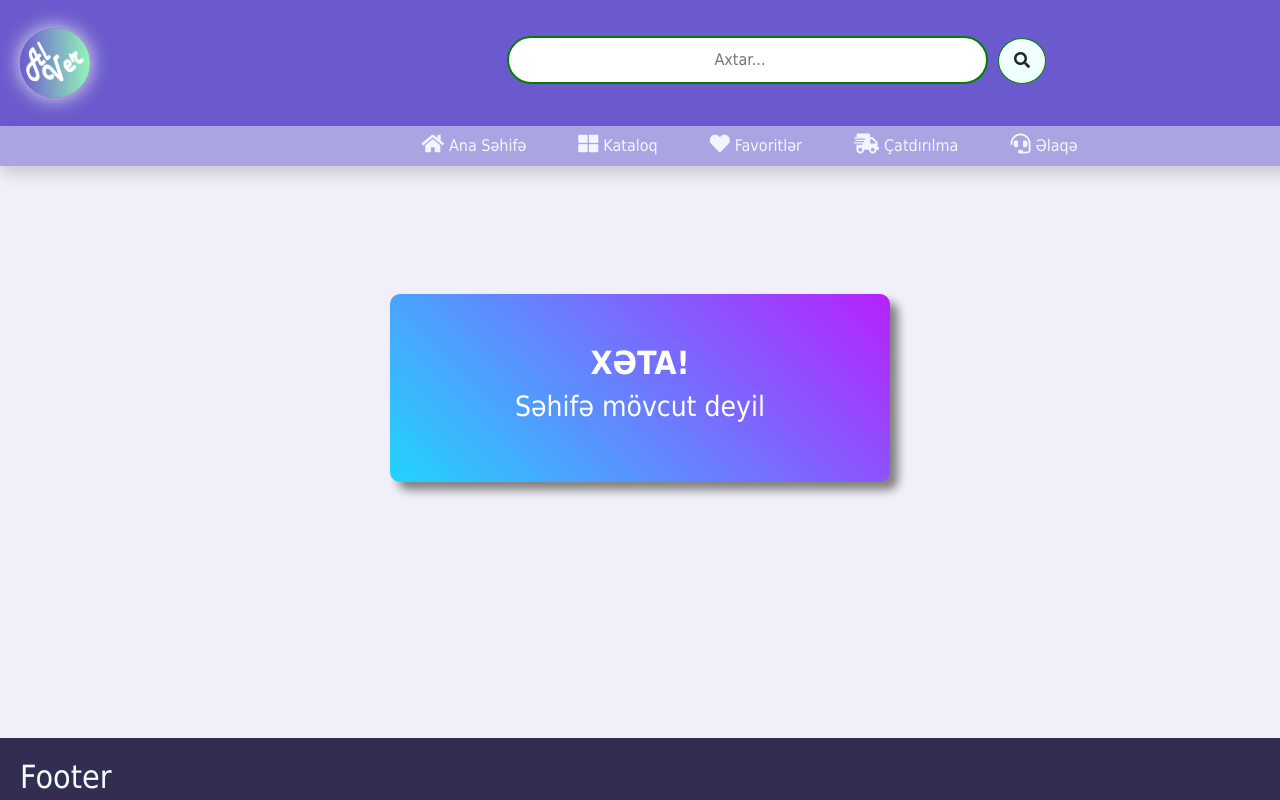
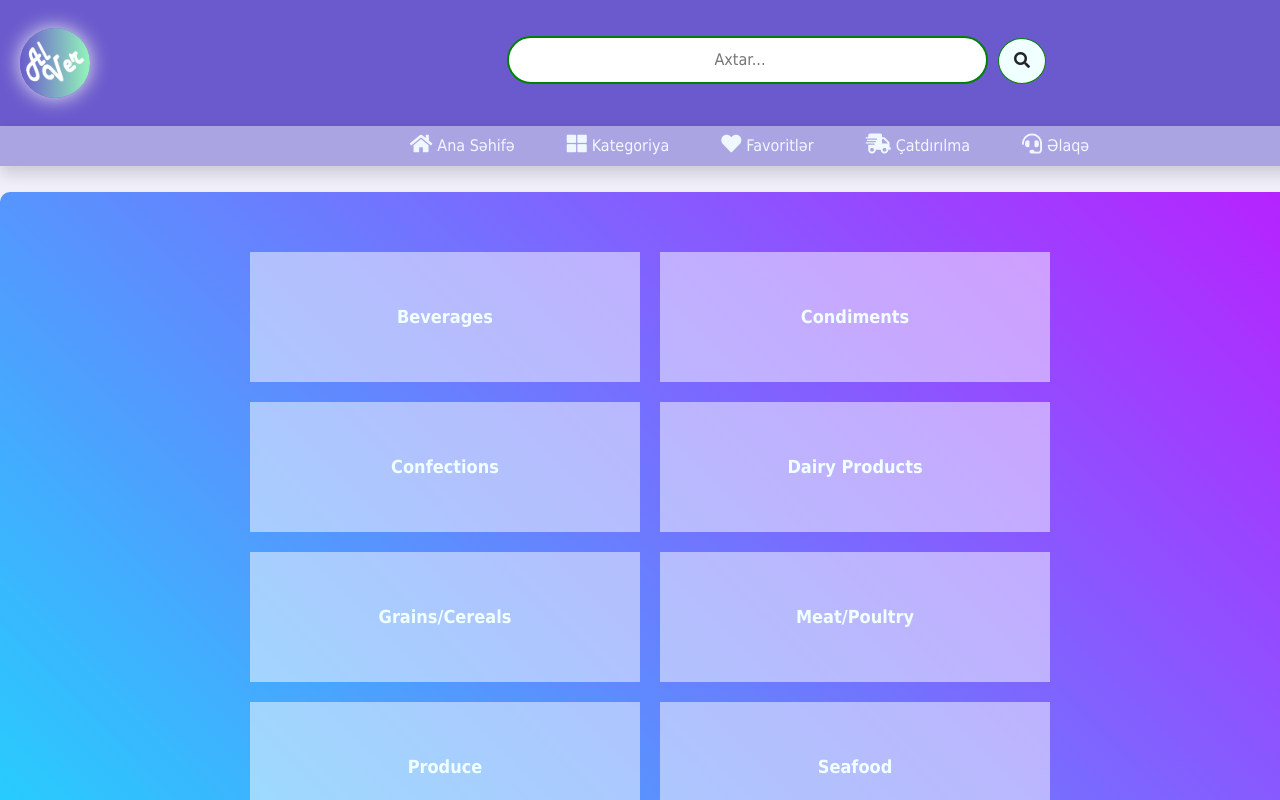
Before and after one commit to vugarsafarzada/Al-Ver, a React (Create React App) app: page /categories in a window 1280 px wide. Shown: the top 800 px of the page. Built offline with nearby package versions, Linux system fonts and the light colour scheme; data requests are answered from the project's data file.

Commit message:
Categories was developed and fixed other bugs etc...

```diff
--- a/src/App.css
+++ b/src/App.css
@@ -5,7 +5,9 @@ body {
   background-color: rgba(105, 90, 205, 0.095);
 }
 
-input, select, button {
+input,
+select,
+button {
   outline: none;
 }
 
@@ -151,10 +153,11 @@ input, select, button {
   box-shadow: 8px 8px 10px gray;
 }
 
-.content-label{
+.content-label {
   color: white;
   font-weight: bold;
   text-align: center;
+  padding: 19px;
 }
 
 .posts {
@@ -268,11 +271,11 @@ input, select, button {
 }
 
 /* PRODUCT styles */
-.product{
+.product {
   padding: 10px;
 }
 
-.product-img{
+.product-img {
   width: 900px;
   height: 600px;
   background-color: rgba(105, 90, 205, 0.455);
@@ -280,7 +283,7 @@ input, select, button {
   margin: 0 auto;
 }
 
-.product-info{
+.product-info {
   background-color: rgb(239, 238, 255);
   padding: 20px;
   font-size: 15px;
@@ -288,14 +291,14 @@ input, select, button {
 
 }
 
-.price-fav-box{
+.price-fav-box {
   position: static;
 }
 
 
 /* SEARCH styles */
 
-.s-results{
+.s-results {
   position: fixed;
   background-color: rgba(105, 90, 205, 0.455);
   color: azure;
@@ -304,4 +307,40 @@ input, select, button {
   border-bottom-right-radius: 15px;
 }
 
+
+/* CATEGORIES styles */
+
+.categories-box {
+  margin: 10px;
+  padding: 20px;
+  display: flex;
+  flex-wrap: wrap;
+  justify-content: center;
+  align-items: center;
+}
+
+.category-box {
+  margin: 10px;
+  background: rgba(255, 255, 255, 0.5);
+  text-align: center;
+  width: 390px;
+  height: 130px;
+  display: flex;
+  justify-content: center;
+  align-items: center;
+  text-decoration: none;
+}
+
+.category-box:hover{
+  background: rgba(255, 255, 255, 0.3);
+  transition-duration: 0.3s;
+  transform: skew(1deg);
+
+}
+
+.category-label {
+  color: azure;
+  font-size: 18px;
+}
+
 /*=--------------=*/
--- a/src/App.js
+++ b/src/App.js
@@ -14,14 +14,20 @@ import Product from './components/Product';
 import Navigator from './components/Navigator';
 import Search from './components/Search';
 import Favorites from './components/Favorites';
+import Categories from './components/Categories';
 
 function App() {
   const [products, setProducts] = useState([""]);
+  const [categories, setCategories] = useState([""]);
 
   useEffect(() => {
     fetch('http://localhost:3000/products')
       .then(response => response.json())
       .then(data => setProducts(data.reverse()))
+
+    fetch('http://localhost:3000/categories')
+      .then(response => response.json())
+      .then(data => setCategories(data))
   }, []);
 
   return (
@@ -33,6 +39,7 @@ function App() {
           <Switch>
             <Route exact path={"/"} render={props => (<Main />)} />
             <Route exact path={"/main"} render={props => (<Main />)} />
+            <Route exact path={"/categories"} render={props => (<Categories  categories={categories}/>)} />
             <Route exact path={"/favorites"} render={props => (<Favorites />)} />
             <Route exact path={"/products"} render={props => (<Product />)} />
             <Route exact path={"/search"} component={Search} />
--- /dev/null
+++ b/src/components/Categories.js
@@ -0,0 +1,21 @@
+function Categories(props) {
+    if (props.categories) {
+        var categorieList = props.categories.map(item => (
+            <a href={"/search?categoryId=" + item.id} key={item.id - 1} className="category-box">
+                <b className="category-label">{item.categoryName}</b>
+            </a>
+        ))
+    }
+
+    return (
+        <div className="categories">
+            <div className="content">
+                <div className="categories-box">
+                    {categorieList}
+                </div>
+            </div>
+        </div>
+    )
+}
+
+export default Categories;
--- a/src/components/Content.js
+++ b/src/components/Content.js
@@ -2,7 +2,6 @@
 import React from 'react';
 import { useContext } from 'react';
 import { productsContext } from '../contexts/productsContext';
-
 //Components
 import Filter from './Filter';
 import Post from './Post';
@@ -45,8 +44,8 @@ function Content(props) {
 
     return (
         <div className="content">
-            <h2 className="content-label">{props.label}</h2>
-            <Filter hidden={false} />
+            <h3 className="content-label">{props.label}</h3>
+            <Filter hidden={!props.filter} />
             <div className="posts">
                 { posts2 ?  posts2 : posts }
             </div>
--- a/src/components/Main.js
+++ b/src/components/Main.js
@@ -3,7 +3,7 @@ import Content from './Content';
 function Main(props){
     return (
         <div>
-            <Content label="Ən yeni məhsullar"/>
+            <Content filter={true} label="Ən yeni məhsullar"/>
         </div>
     )
 }
--- a/src/components/Navigator.js
+++ b/src/components/Navigator.js
@@ -11,9 +11,9 @@ function Navigator() {
                         </a>
                     </NavItem>
                     <NavItem>
-                        <a href="/categories" className="nav-link" title="Kataloq">
+                        <a href="/categories" className="nav-link" title="Kategoriya">
                             <i className="fas fa-th-large nav-icon"></i>
-                            <span>Kataloq</span>
+                            <span>Kategoriya</span>
                         </a>
                     </NavItem>
                     <NavItem>
--- a/src/components/Product.js
+++ b/src/components/Product.js
@@ -4,20 +4,31 @@ import { Row, Col } from 'reactstrap';
 
 function Product(props) {
     const [productData, setProductData] = useState([]);
+    const [category, setCategory] = useState();
+
+    var request = document.location.search;
+    var requestType = decodeURI(request).split("=")[0];
 
     var getProductByRequest = () => {
-        var request = document.location.search;
-        var requestType = decodeURI(request).split("=")[0];
-        var check = (data) => {
-            data.length !== 0 ? setProductData(data) : window.location.assign("/error");
-        }
-
         if (requestType === "?id") {
             if (request !== null) {
                 var productUrL = `http://localhost:3000/products${request}`
                 fetch(productUrL)
                     .then(response => response.json())
                     .then(data => check(data))
+
+                var check = (data) => {
+                    data.length !== 0 ? setProductData(data) : window.location.assign("/error");
+                    setCategoryName(data[0].categoryId);
+
+                }
+
+                var setCategoryName = (value) =>{
+                    fetch(`http://localhost:3000/categories?id=${value}`)
+                    .then(response => response.json())
+                    .then(data => setCategory(data[0] ? data[0].categoryName : window.location.assign("/error")))
+                }
+
             } else {
                 window.location.assign("/main")
             }
@@ -26,13 +37,13 @@ function Product(props) {
 
     useEffect(() => {
         getProductByRequest()
-    }, [])
+    },[])
 
 
     return (
         <div className="content">
             {
-                productData.map(item => (
+                productData.map (item => (
                     <div className="product" key={item.id}>
                         <h2 className="text-center text-light">{item.productName}({item.quantityPerUnit})</h2>
                         <br />
@@ -70,6 +81,8 @@ function Product(props) {
                                             </button>
                                         </Col>
                                     </Row>
+                                    <span>Kategoriya: </span>
+                                    <a href={`/search?categoryId=${item.categoryId}`} style={{color:"gray"}}>{category}</a>
                                 </div>
                             </Col>
                         </Row>
--- a/src/components/Search.js
+++ b/src/components/Search.js
@@ -22,8 +22,19 @@ function Search(props) {
                 var value = decodeURI(request).split("?key=")[1];
                 var filterResults = data.filter(item => item.productName.toLowerCase().startsWith(value.toLowerCase()));
                 setResultProducts(filterResults);
-                setSearched(value)
+                setSearched(`Axtarılan: ${value}`)
             }
+        }
+
+        if(requestType === "?categoryId"){
+            var value = decodeURI(request).split("?categoryId=")[1];
+            fetch(`http://localhost:3000/products${request}`)
+            .then(response => response.json())
+            .then(data => setResultProducts(data))
+
+            fetch(`http://localhost:3000/categories?id=${value}`)
+            .then(response => response.json())
+            .then(data => setSearched(data[0] ? data[0].categoryName : window.location.assign("/error")))
         }
     }
 
@@ -33,9 +44,9 @@ function Search(props) {
 
     return (
         <div>
-            <h6 className="s-results">Nəticə: {resultProducts.length}</h6>
+            <h6 className="s-results">{resultProducts.length} Məhsul</h6>
             {
-                resultProducts.length > 0 ? <Content label={`Axtarıldı: "${searched}"`} products={resultProducts} /> : <Error message="Axtarılan növdə məhsul mövcut deyil" />
+                resultProducts.length > 0 ? <Content label={searched} filter={false} products={resultProducts} /> : <Error message="Axtarılan növdə məhsul mövcut deyil" />
             }
         </div>
     )
```
Also changed, not shown: 1 other file (tests, documents, lock files or other folders).
